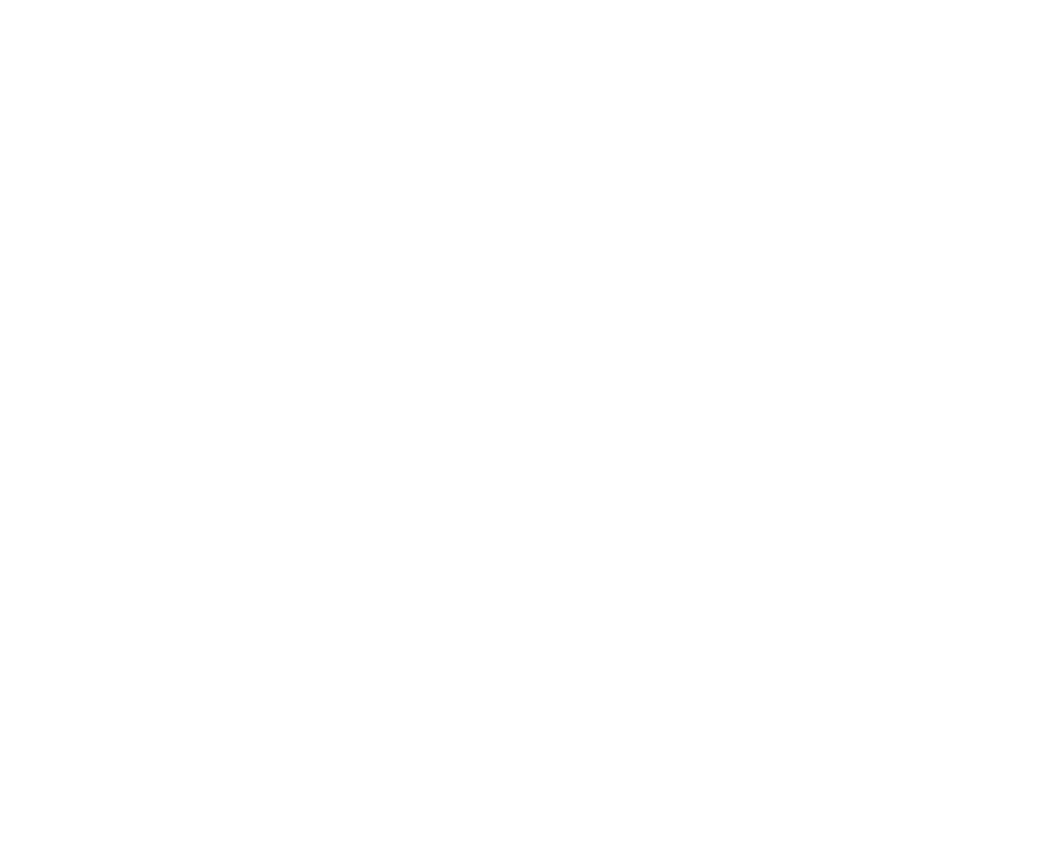
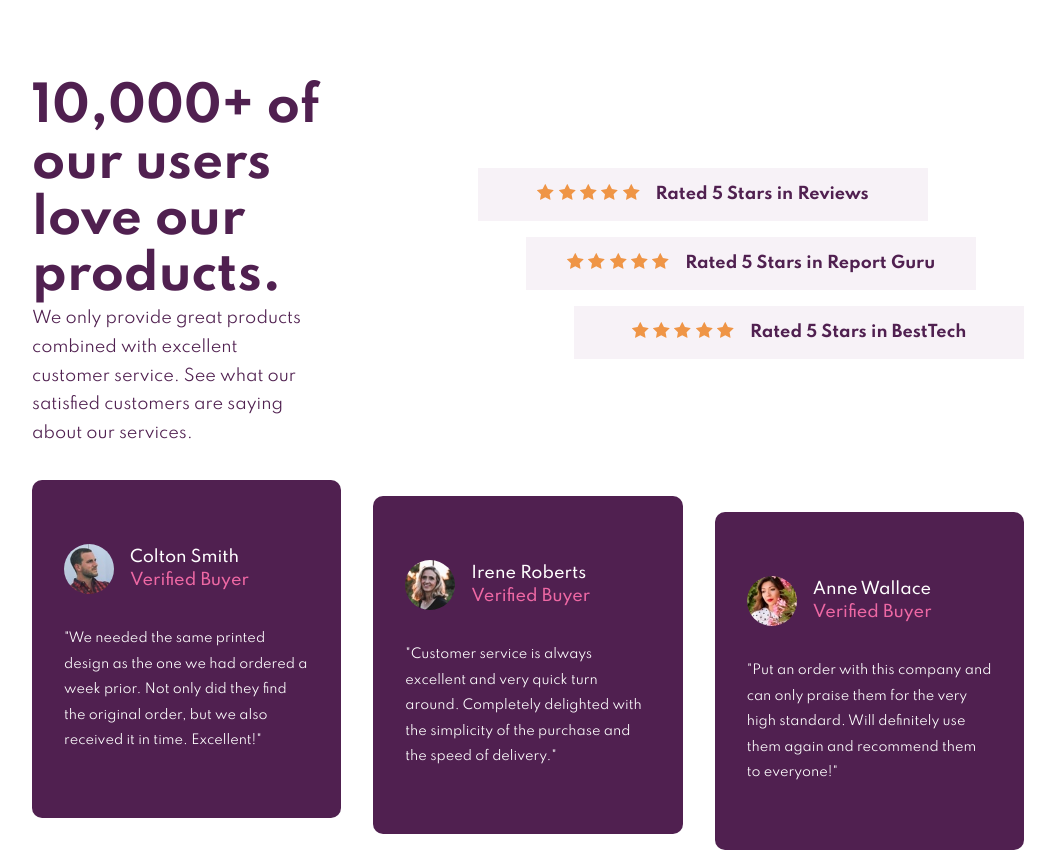
Before and after one commit to My-FrontEndMentor-Challenges/Social-Proof-Section, a plain HTML site: page index.html in a window 1280 px wide. Shown: the whole page, without its empty margins (112-1167 px from the left). Before the commit the page ends 800 px from the top, so only its background shows below. Drawn offline with Linux system fonts and the light colour scheme.

Commit message:
created desktop html and styles

```diff
--- a/index.html
+++ b/index.html
@@ -4,7 +4,107 @@
     <meta charset="UTF-8" />
     <meta http-equiv="X-UA-Compatible" content="IE=edge" />
     <meta name="viewport" content="width=device-width, initial-scale=1.0" />
+    <link rel="preconnect" href="https://fonts.googleapis.com" />
+    <link rel="preconnect" href="https://fonts.gstatic.com" crossorigin />
+    <link
+      href="https://fonts.googleapis.com/css2?family=Spartan:wght@400;500;700&display=swap"
+      rel="stylesheet"
+    />
+    <link rel="stylesheet" href="styles.css" />
     <title>Social Proof</title>
   </head>
-  <body></body>
+  <body>
+    <div class="grid-container">
+      <div class="left-section">
+        <h1>10,000+ of our users love our products.</h1>
+        <p>
+          We only provide great products combined with excellent customer
+          service. See what our satisfied customers are saying about our
+          services.
+        </p>
+      </div>
+      <div class="ratings-section">
+        <!-- 1st rating -->
+        <div class="rating rating-1">
+          <span class="stars">
+            <img src="/images/icon-star.svg" alt="star icon" />
+            <img src="/images/icon-star.svg" alt="star icon" />
+            <img src="/images/icon-star.svg" alt="star icon" />
+            <img src="/images/icon-star.svg" alt="star icon" />
+            <img src="/images/icon-star.svg" alt="star icon" />
+          </span>
+          <p>Rated 5 Stars in Reviews</p>
+        </div>
+        <!-- 2nd rating -->
+        <div class="rating rating-2">
+          <span class="stars">
+            <img src="/images/icon-star.svg" alt="star icon" />
+            <img src="/images/icon-star.svg" alt="star icon" />
+            <img src="/images/icon-star.svg" alt="star icon" />
+            <img src="/images/icon-star.svg" alt="star icon" />
+            <img src="/images/icon-star.svg" alt="star icon" />
+          </span>
+          <p>Rated 5 Stars in Report Guru</p>
+        </div>
+        <!-- 3rd rating -->
+        <div class="rating rating-3">
+          <span class="stars">
+            <img src="/images/icon-star.svg" alt="star icon" />
+            <img src="/images/icon-star.svg" alt="star icon" />
+            <img src="/images/icon-star.svg" alt="star icon" />
+            <img src="/images/icon-star.svg" alt="star icon" />
+            <img src="/images/icon-star.svg" alt="star icon" />
+          </span>
+          <p>Rated 5 Stars in BestTech</p>
+        </div>
+      </div>
+      <div class="reviews-section">
+        <!-- 1st review -->
+        <div class="review">
+          <div class="reviewer">
+            <img src="images/image-colton.jpg" alt="Colton Smith" />
+            <div class="reviewer-info">
+              <p class="reviewer-name">Colton Smith</p>
+              <p class="vertified-buyer">Verified Buyer</p>
+            </div>
+          </div>
+          <p class="review-text">
+            "We needed the same printed design as the one we had ordered a week
+            prior. Not only did they find the original order, but we also
+            received it in time. Excellent!"
+          </p>
+        </div>
+        <!-- 2nd review -->
+        <div class="review">
+          <div class="reviewer">
+            <img src="images/image-irene.jpg" alt="Irene Roberts" />
+            <div class="reviewer-info">
+              <p class="reviewer-name">Irene Roberts</p>
+              <p class="vertified-buyer">Verified Buyer</p>
+            </div>
+          </div>
+          <p class="review-text">
+            "Customer service is always excellent and very quick turn around.
+            Completely delighted with the simplicity of the purchase and the
+            speed of delivery."
+          </p>
+        </div>
+        <!-- 3rd review -->
+        <div class="review">
+          <div class="reviewer">
+            <img src="images/image-anne.jpg" alt="Anne Wallace" />
+            <div class="reviewer-info">
+              <p class="reviewer-name">Anne Wallace</p>
+              <p class="vertified-buyer">Verified Buyer</p>
+            </div>
+          </div>
+          <p class="review-text">
+            "Put an order with this company and can only praise them for the
+            very high standard. Will definitely use them again and recommend
+            them to everyone!"
+          </p>
+        </div>
+      </div>
+    </div>
+  </body>
 </html>
--- a/styles.css
+++ b/styles.css
@@ -0,0 +1,119 @@
+*,
+*::before,
+*::after {
+  box-sizing: border-box;
+  padding: 0;
+  margin: 0;
+}
+body {
+  display: flex;
+  justify-content: center;
+  align-items: center;
+  height: 100vh;
+  background-color: hsl(0, 0%, 100%);
+}
+.grid-container {
+  height: 80%;
+  width: 80%;
+  display: grid;
+  grid-template-columns: repeat(2, 1fr);
+  grid-template-rows: 1fr 1fr;
+  font-family: "Spartan", sans-serif;
+}
+
+/* left section */
+.left-section {
+  display: flex;
+  flex-direction: column;
+  align-items: center;
+  justify-content: center;
+  width: 70%;
+  margin: 0 1rem;
+}
+.left-section h1 {
+  color: hsl(300, 43%, 22%);
+  font-size: 3rem;
+}
+.left-section p {
+  color: hsl(300, 43%, 22%);
+  padding-right: 2rem;
+  line-height: 1.8;
+}
+
+/* rating section */
+.ratings-section {
+  display: flex;
+  flex-direction: column;
+  justify-content: center;
+  align-items: end;
+  margin: 0 1rem;
+}
+.rating {
+  display: flex;
+  justify-content: center;
+  align-items: center;
+  background-color: hsl(300, 24%, 96%);
+  padding: 1rem 1.5rem;
+  width: 450px;
+  margin: 0.5rem 0;
+  color: hsl(300, 43%, 22%);
+  font-weight: 700;
+}
+.rating-1 {
+  margin-right: 6rem;
+}
+.rating-2 {
+  margin-right: 3rem;
+}
+.stars {
+  margin-right: 1rem;
+}
+
+/* reviews section */
+.reviews-section {
+  grid-column: 1/3;
+  display: flex;
+  justify-content: center;
+  align-items: center;
+}
+.review {
+  flex: 1;
+  display: flex;
+  flex-direction: column;
+  justify-content: center;
+  background-color: hsl(300, 43%, 22%);
+  margin: 0 1rem;
+  padding: 4rem 2rem;
+  border-radius: 10px;
+}
+.review:nth-child(2) {
+  margin-top: 2rem;
+}
+.review:nth-child(3) {
+  margin-top: 4rem;
+}
+.reviewer {
+  display: flex;
+  align-items: center;
+}
+.reviewer img {
+  border-radius: 50%;
+  margin-right: 1rem;
+  height: 50px;
+}
+.reviewer-info {
+  font-weight: 500;
+}
+.reviewer-name {
+  color: hsl(0, 0%, 100%);
+  margin-bottom: 0.2rem;
+}
+.vertified-buyer {
+  color: hsl(333, 80%, 67%);
+}
+.review-text {
+  color: hsl(0, 0%, 100%);
+  font-size: 0.8rem;
+  line-height: 2;
+  margin-top: 2rem;
+}
```
Also changed, not shown: images/bg-pattern-bottom-desktop.svg (added), images/bg-pattern-bottom-mobile.svg (added), images/bg-pattern-top-desktop.svg (added), images/bg-pattern-top-mobile.svg (added), images/favicon-32x32.png (added), images/icon-star.svg (added), images/image-anne.jpg (added), images/image-colton.jpg (added), images/image-irene.jpg (added).
